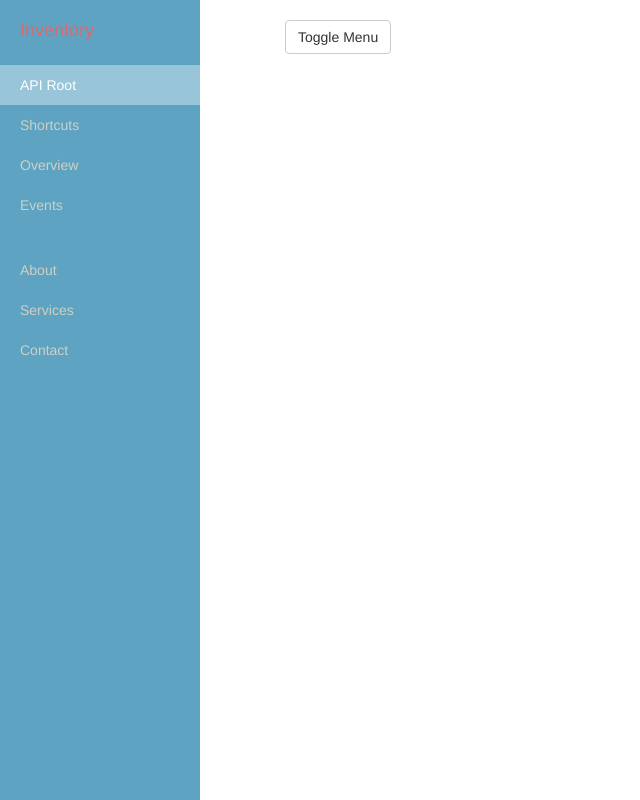
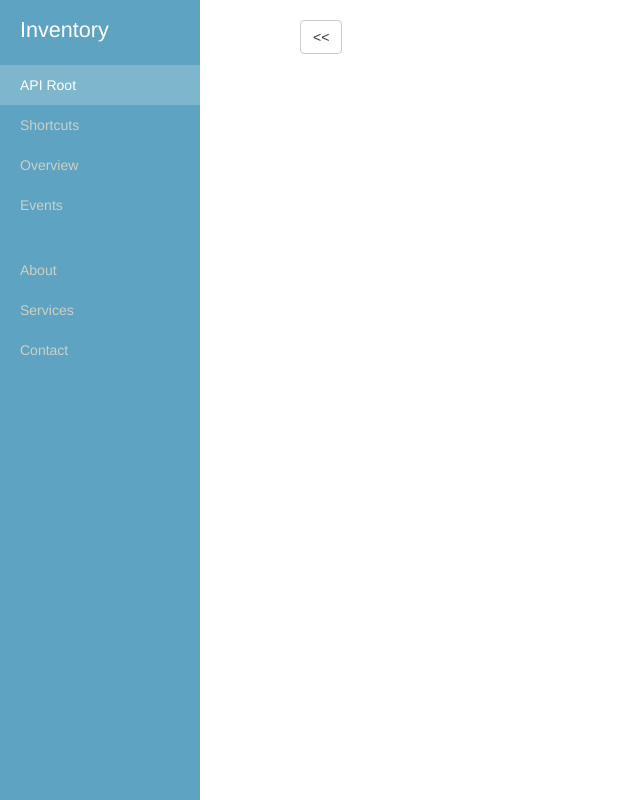
Before and after one commit to abirafdirp/inventory, a Django app: template inventory/dashboard/templates/dashboard.html in a window 1280 px wide. Shown: the whole page, without its empty margins (0-640 px from the left). Run offline with Django 3.2, Linux system fonts and the light colour scheme; the template is opened without the code that fills it, so the values that code supplies are empty; some libraries are stand-ins or nearby versions.

Commit message:
update html/css

```diff
--- a/inventory/dashboard/templates/dashboard.html
+++ b/inventory/dashboard/templates/dashboard.html
@@ -40,7 +40,9 @@
             <div class="container-fluid">
                 <div class="row">
                     <div class="col-sm-12">
-                        <a href="#menu-toggle" class="btn btn-default" id="menu-toggle">Toggle Menu</a>
+                        <div class="col-sm-1">
+                            <a href="#menu-toggle" class="btn btn-default" id="menu-toggle"><<</a>
+                        </div>
                     </div>
                 </div>
             </div>
--- a/inventory/inventory/static/css/main.css
+++ b/inventory/inventory/static/css/main.css
@@ -76,16 +76,9 @@
     background: rgba(255,255,255,0.2);
 }
 
-.sidebar-nav li a:active,
-.sidebar-nav li a:focus {
-    text-decoration: none;
-    color: #ffffff;
-}
-
 .sidebar-nav > .active {
     text-decoration: none;
     background: rgba(255,255,255,0.2);
-    color: #ffffff;
 }
 
 .sidebar-nav > .active > a,
@@ -93,7 +86,6 @@
 .sidebar-nav > .active > a:focus {
     text-decoration: none;
     color: #ffffff;
-    background: rgba(255,255,255,0.2);
 }
 
 .sidebar-nav > .sidebar-brand {
@@ -103,11 +95,12 @@
 }
 
 .sidebar-nav > .sidebar-brand a {
-    color: #ffffff;
+    color: #E8E8E8;
+    font-size: larger;
 }
 
 .sidebar-nav > .sidebar-brand a:hover {
-    color: #DD696C;
+    color: #ffffff;
     background: none;
 }
 
```
